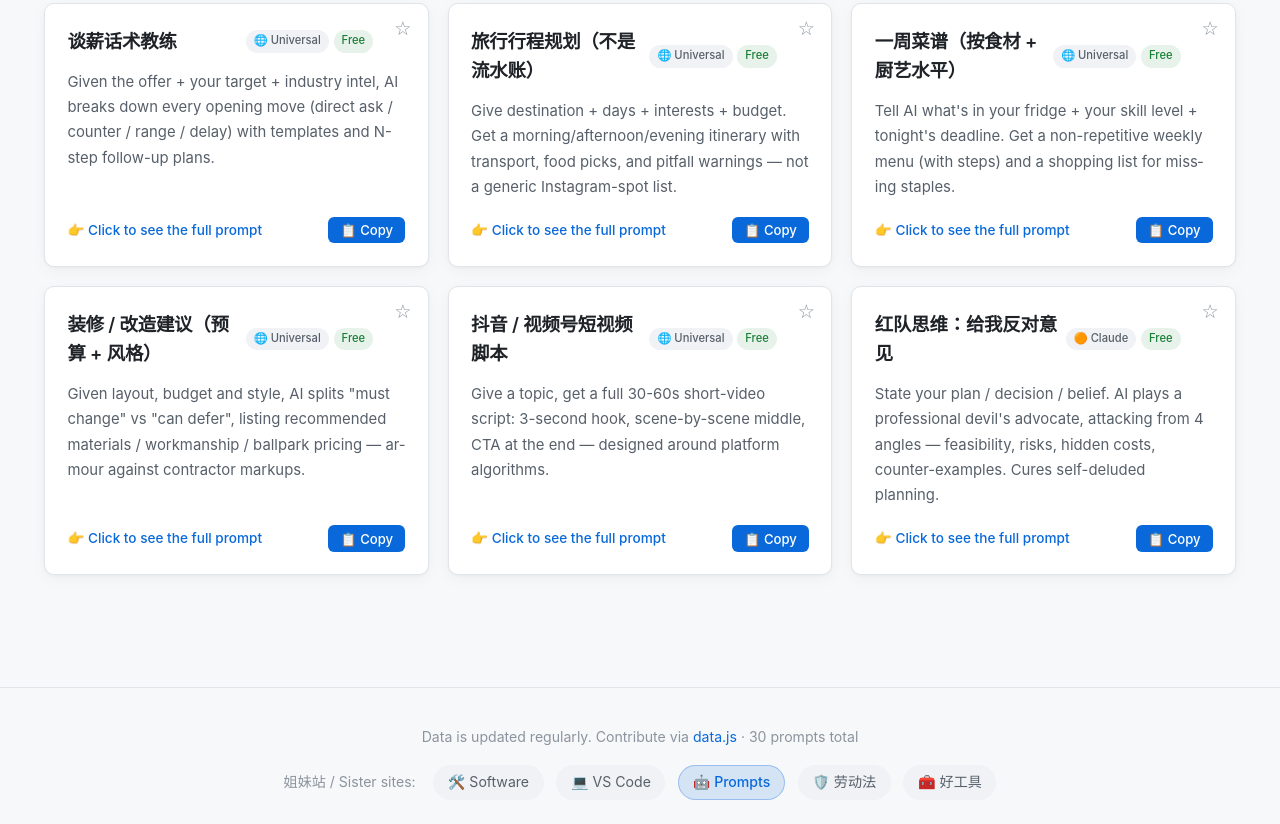
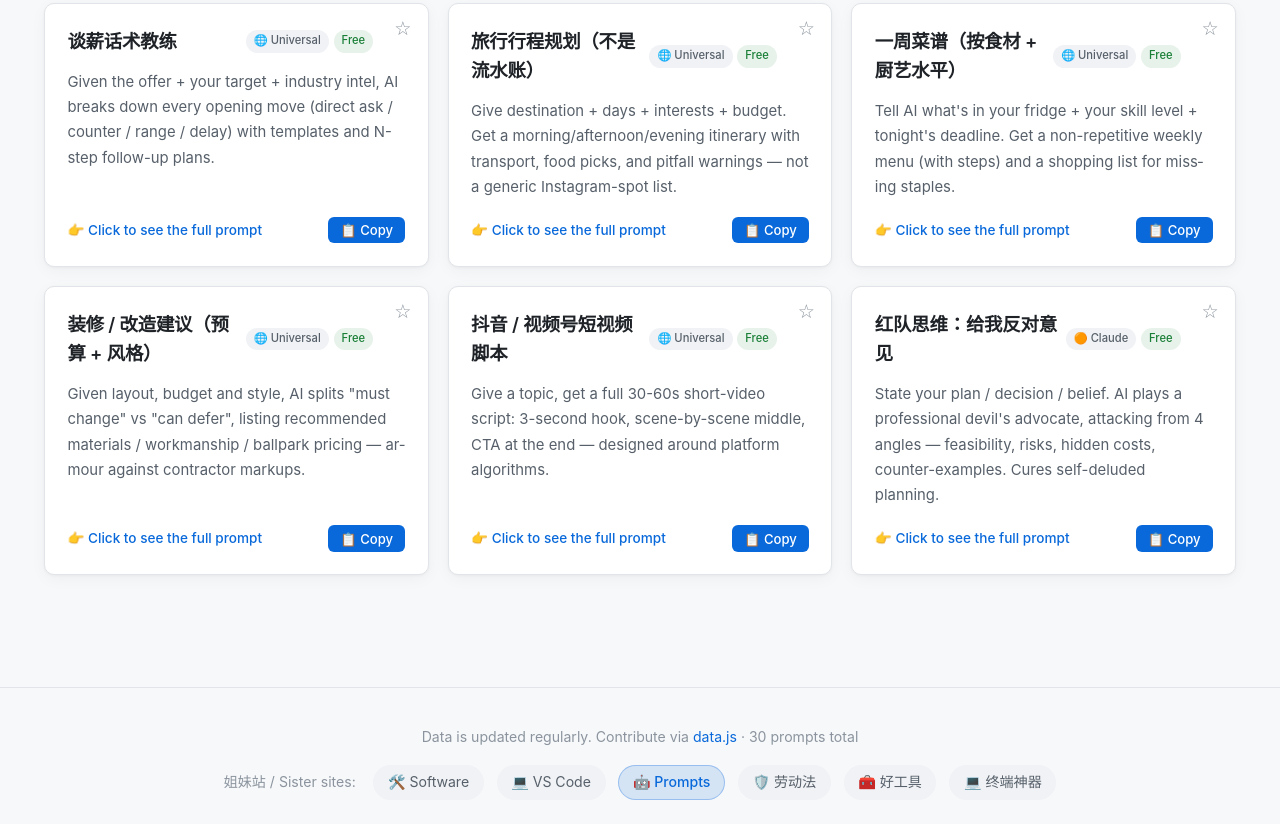
Before and after one commit to HowCanLove/useful-prompts, a plain HTML site: page index.html in a window 1280 px wide. Shown: the part 2720-3544 px from the top of the page. Drawn offline with Linux system fonts and the light colour scheme; no server answers.

Commit message:
Add useful-cli to sister-site footer

```diff
--- a/index.html
+++ b/index.html
@@ -120,6 +120,7 @@
       <a href="https://prompts.512347.xyz/" class="current">🤖 Prompts</a>
       <a href="https://labor.512347.xyz/">🛡️ 劳动法</a>
       <a href="https://tools.512347.xyz/">🧰 好工具</a>
+      <a href="https://cli.512347.xyz/">💻 终端神器</a>
     </div>
   </footer>
 
```
